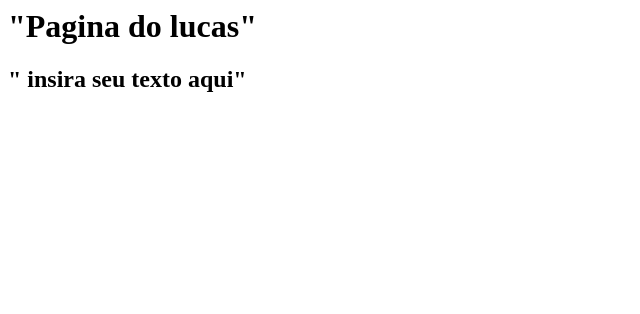
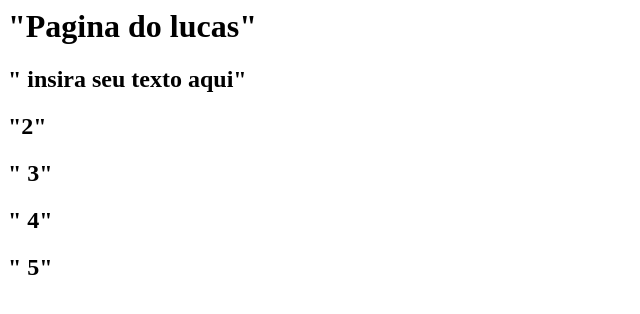
Before and after one commit to morderous/curso-git, a plain HTML site: page index.html in a window 1280 px wide. Shown: the whole page, without its empty margins (0-640 px from the left). Drawn offline with Linux system fonts and the light colour scheme.

Commit message:
Adicionado mensagens numeradas

```diff
--- a/index.html
+++ b/index.html
@@ -4,5 +4,10 @@
     <body>
 	<h1> "Pagina do lucas" </h1>
 	<h2> " insira seu texto aqui" </h2>
+	<h2> "2" </h2>
+	<h2> " 3" </h2>
+	<h2> "  4" </h2>
+	<h2> "   5" </h2>
+
     </body>
 </html>
```
